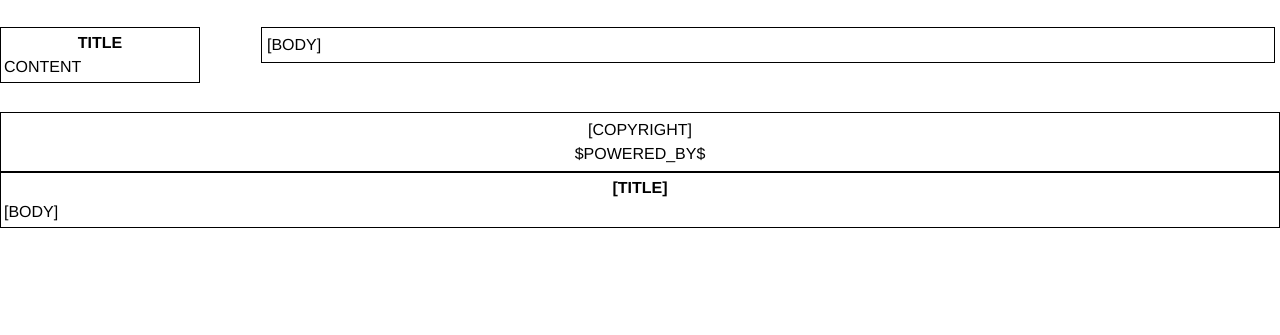
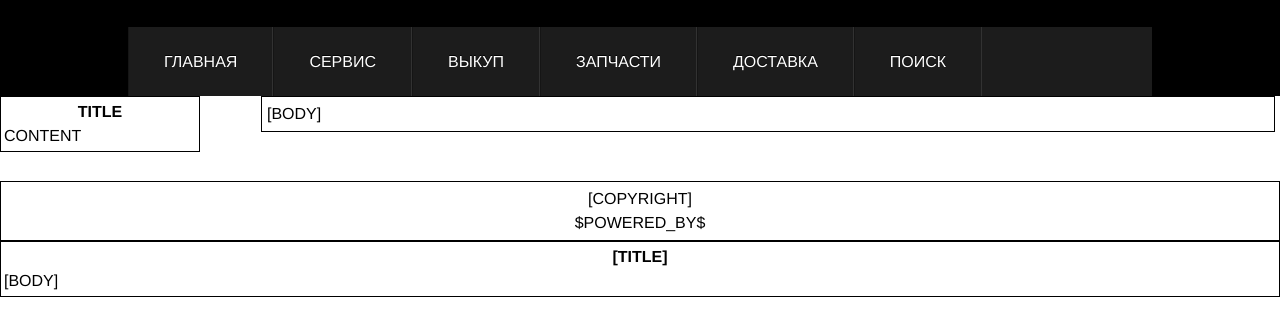
Before and after one commit to zet777/avtostopvrn, a plain HTML site: page index.html in a window 1280 px wide. Shown: the part 187-522 px from the top of the page. Drawn offline with nearby package versions, Linux system fonts and the light colour scheme.

Commit message:
Add some ....

```diff
--- a/css/main.css
+++ b/css/main.css
@@ -29,6 +29,7 @@ header{
 .header-links__menu{
 	display: flex;
   justify-content:space-around;
+  flex-wrap: wrap;
 }
 .header-links__menu>li>a{
 	color: #909090;
@@ -40,6 +41,7 @@ header{
 	width: 80%;
 	margin:40px auto 30px auto;
 	display: flex;
+	flex-wrap: wrap;
 	justify-content: space-between;
 	align-items: flex-start;
 }
@@ -78,3 +80,27 @@ height: 120px;
 .header-info__other>.white{
 	padding-top: 18px;
 }
+
+.header__main-menu{
+	  width: 80%;
+    margin: auto;
+}
+
+.main-menu__links{
+	background: #1c1c1c;
+  height: 69px;
+}
+.main-menu__links a{
+	text-decoration: none;
+    text-transform: uppercase;
+    border: 0;
+    float: left;
+    color: #fff;
+    text-shadow: 0px -1px 0px #000000;
+    line-height: 69px;
+    padding-left: 35px;
+    padding-right: 35px;
+    border-left: 1px solid #151515;
+    border-right: 1px solid #323232;
+    list-style: none;
+}
--- a/index.html
+++ b/index.html
@@ -11,7 +11,7 @@
 </head>
 <body>
 	<!-- <header> -->
-		<header>
+		<header class="header">
 			<div class="header__header-links">
 				<ul class="header-links__menu">
 					<li><a href="#">Контакты</a></li>
@@ -42,6 +42,16 @@
 					<div class="white">Оценка по фото</div>
 				</div>
 			</div>
+			<nav class="header__main-menu">
+				<ul class="main-menu__links">
+					<li><a href="#">Главная</a></li>
+					<li><a href="#">Сервис</a></li>
+					<li><a href="#">Выкуп</a></li>
+					<li><a href="#">Запчасти</a></li>
+					<li><a href="#">Доставка</a></li>
+					<li><a href="#">Поиск</a></li>
+				</ul>
+			</nav>
 		</header>
 		<!-- </header> -->
 
```
